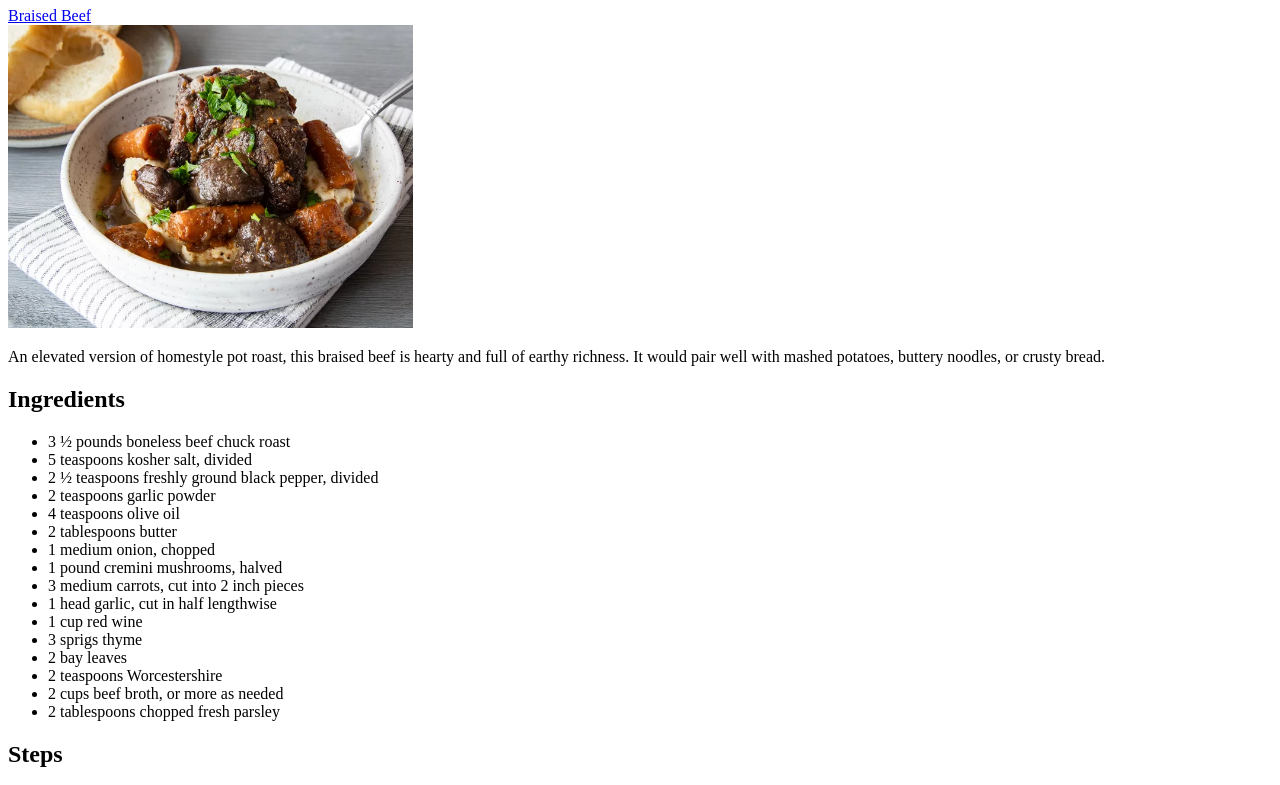
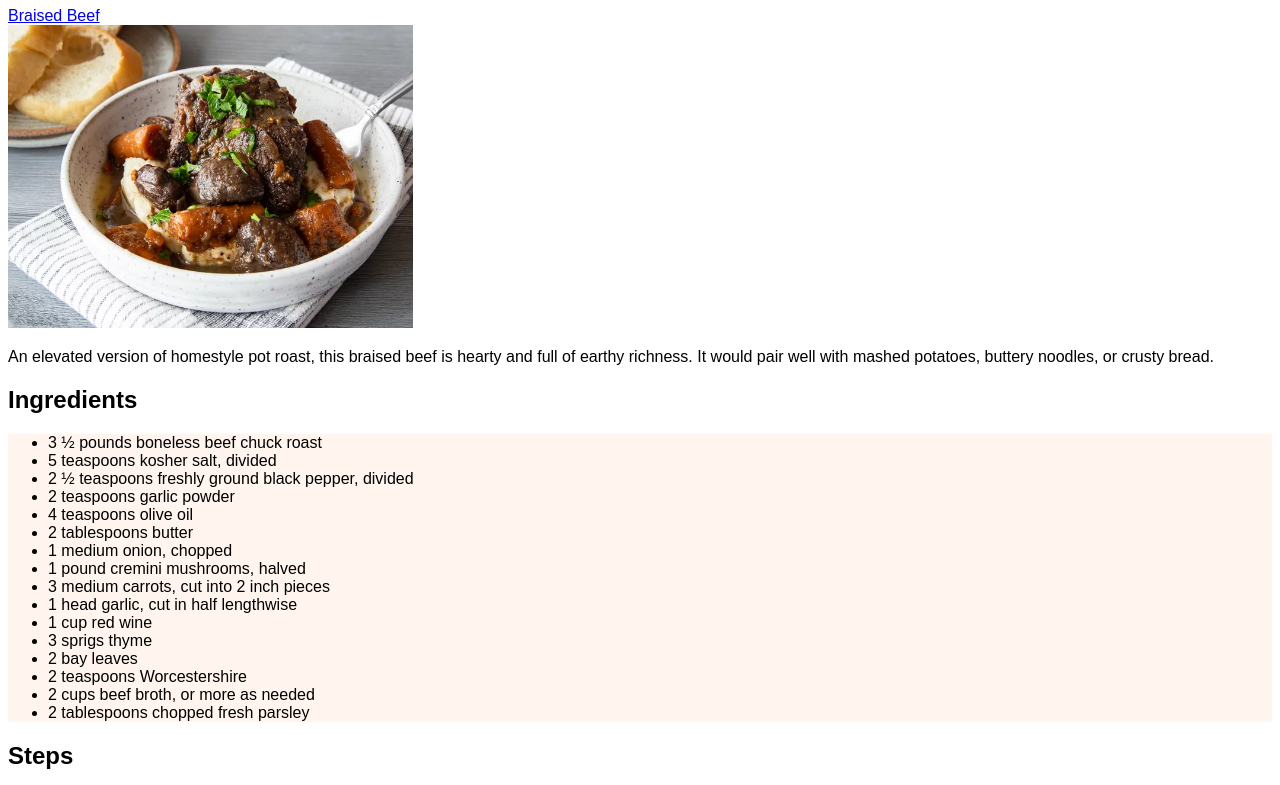
Before and after one commit to mMerliNn/odin_recipes, a plain HTML site: page recipes/braised-beef.html in a window 1280 px wide. Shown: the part 73-858 px from the top of the page. Drawn offline with Linux system fonts and the light colour scheme.

Commit message:
Add styles to recipes with external CSS
Add Seashell background-color to list components to highlight ingredients and steps.

```diff
--- a/recipes/braised-beef.html
+++ b/recipes/braised-beef.html
@@ -2,6 +2,7 @@
 <html lang="en">
 <head>
     <meta charset="UTF-8">
+    <link rel="stylesheet" href="../styles.css">
     <meta name="viewport" content="width=device-width, initial-scale=1.0">
     <title>Odin Recipes</title>
 </head>
--- /dev/null
+++ b/styles.css
@@ -0,0 +1,8 @@
+* {
+    font-family: Arial, 'Times New Roman', 'Courier New';
+}
+
+ol,
+ul {
+    background-color: seashell;
+}
```
Also changed, not shown: index.html (+1 -0 lines), recipes/baked-ziti.html (+1 -0 lines), recipes/instant-pot-chicken-paprikash.html (+1 -0 lines).
